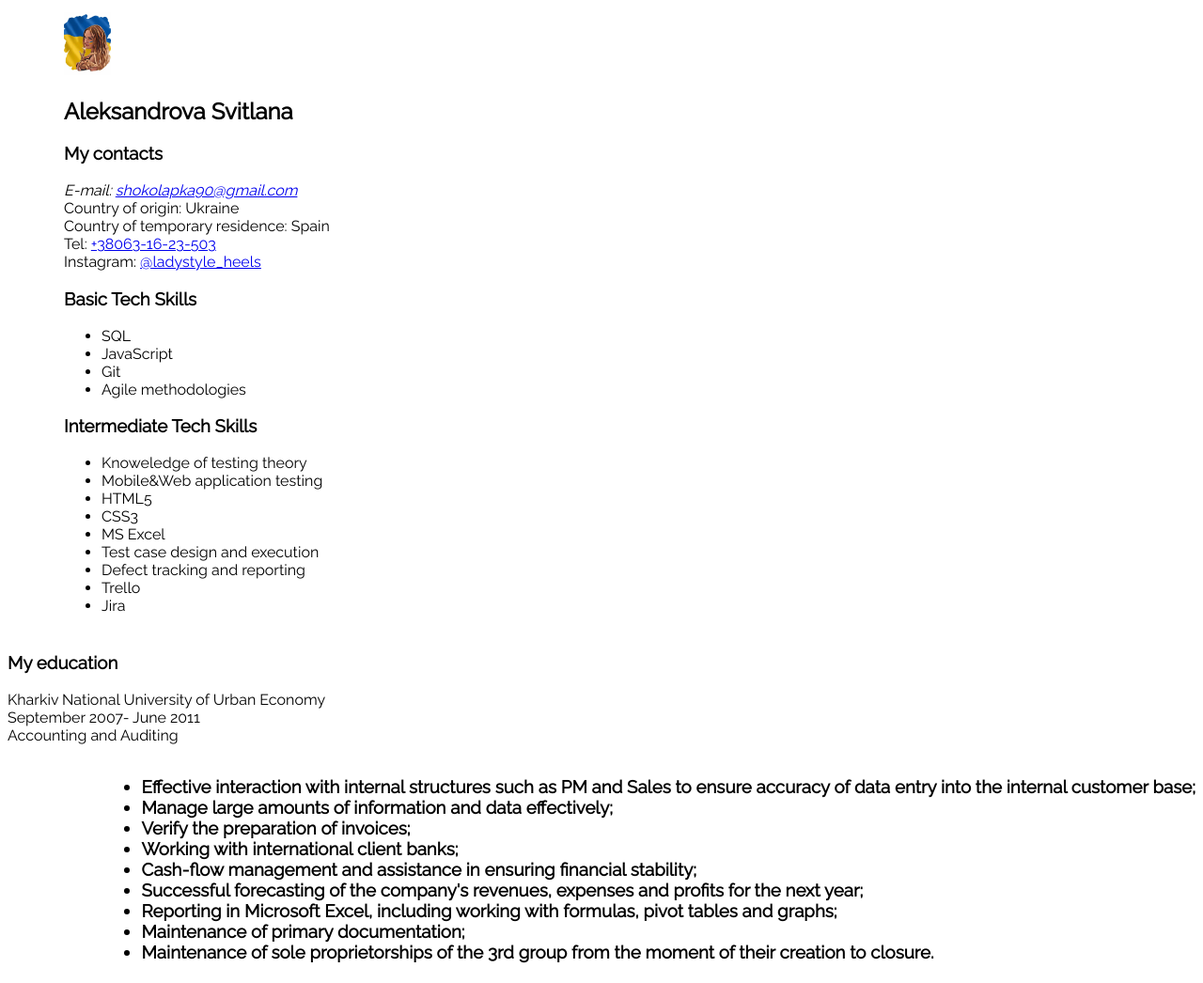
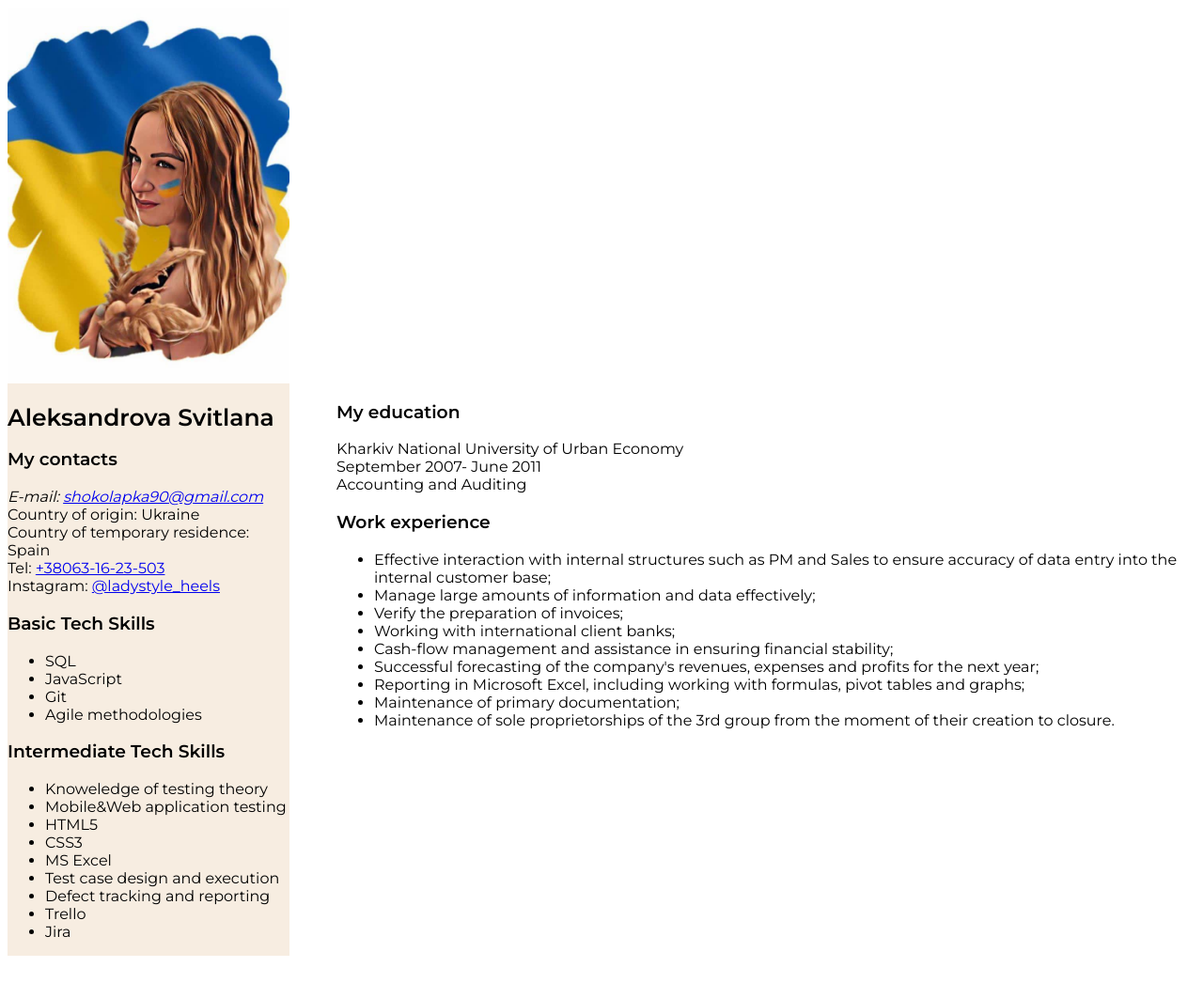
Before and after one commit to Lana1390/myCV, a plain HTML site: page myCV/index.html in a window 1280 px wide. Shown: the whole page at 94% size. After the commit the page ends 1025 px from the top, so only its background shows below. Drawn offline with Linux system fonts and the light colour scheme; a script that the page names is missing.

Commit message:
Added a new font family to the CSS file. Changed the layout of the HTML file

```diff
--- a/myCV/css/style.css
+++ b/myCV/css/style.css
@@ -1,21 +1,66 @@
-@import url('https://fonts.googleapis.com/css2?family=Raleway&family=Roboto:wght@400;500;700;900&display=swap');
+
+  @import url('https://fonts.googleapis.com/css2?family=Montserrat:wght@400;600&family=Raleway:wght@200;400;600;700&family=Roboto:wght@400;500;700;900&display=swap');
 html,
 body{
-   font-family: 'Raleway', sans-serif;
+   font-family: 'Montserrat', sans-serif;
 }
 
+/*
+
+
 .left-side{
+   margin-right: 1000px;
    padding-left: 60px;
    padding-right: 5px;
    padding-top: 5px;
    padding-bottom: 5px;
+   border-style: groove;
 
 }
+*/
+/*
+.left-side{
+  float: left;
+  width: 30%;
+  background-color: gray;
+}
+
 .my-photo{
-width: 50px;
+width: 300px;
+}
+
+
+.right-side{
+  padding-left: 400px;
+  padding-top: 100px;
+  background-color: aqua;
+}
+
+.left-side.right-side{
+
+   width: 100%;
+}
+*/
+
+.flex-container{
+   display: flex;
+   flex-direction: row;
+}
+
+.my-photo{
+   width: 300px;
+   }
+
+.left-side {
+   background-color: rgb(247, 237, 225);
 }
 
 .right-side{
-   display: flex;
-   justify-content: flex-end;
+   padding-top: 400px;
+   margin-left: 50px;
 }
+
+h1{
+   font-weight: 700;
+   font-size: 25px;
+}
--- a/myCV/index.html
+++ b/myCV/index.html
@@ -14,14 +14,15 @@
 
 </head>
 <body>
+    <div class="flex-container">
   <div class="left-side">
 
     <div class="Main-info">
             <aside class="sidebar" id="eng1"></aside>
             <img class="my-photo"  src="image/photo1691739356.jpg" alt="My photo"/>
-            <h2>
+            <h1>
                 Aleksandrova Svitlana
-            </h2>
+            </h1>
             <h3 class ="contacts">
                 My contacts
             </h3>
@@ -69,6 +70,8 @@
 
   </div>
 
+  <div class="right-side">
+
     <div class="My-education">
   <h3 class="Education-title">
     My education
@@ -78,13 +81,13 @@
     Accounting and Auditing
 </p>
     </div>
-<div class="right-side">
+
 
     <div class="Work-expirience">
-     <h3 class="Work-experience-title">
-        <p class="Work-experience-descr">
-            <ul class="work-experience-skills>">
-
+            <h3 class="work-experience-title">
+                Work experience
+            </h3>
+            <ul class="work-experience-skills">
         <li><span class="work-experience-item">Effective interaction with internal structures such as PM and Sales to ensure accuracy of data entry into the internal customer base;</span> </li>
         <li><span class="work-experience-item">Manage large amounts of information and data effectively;</span></li>
         <li><span class="work-experience-item">Verify the preparation of invoices;</span></li>
@@ -97,6 +100,7 @@
             </ul>
     </div>
 </div>
+</div>
 
 </body>
 </html>
```
Also changed, not shown: 2 other files.
